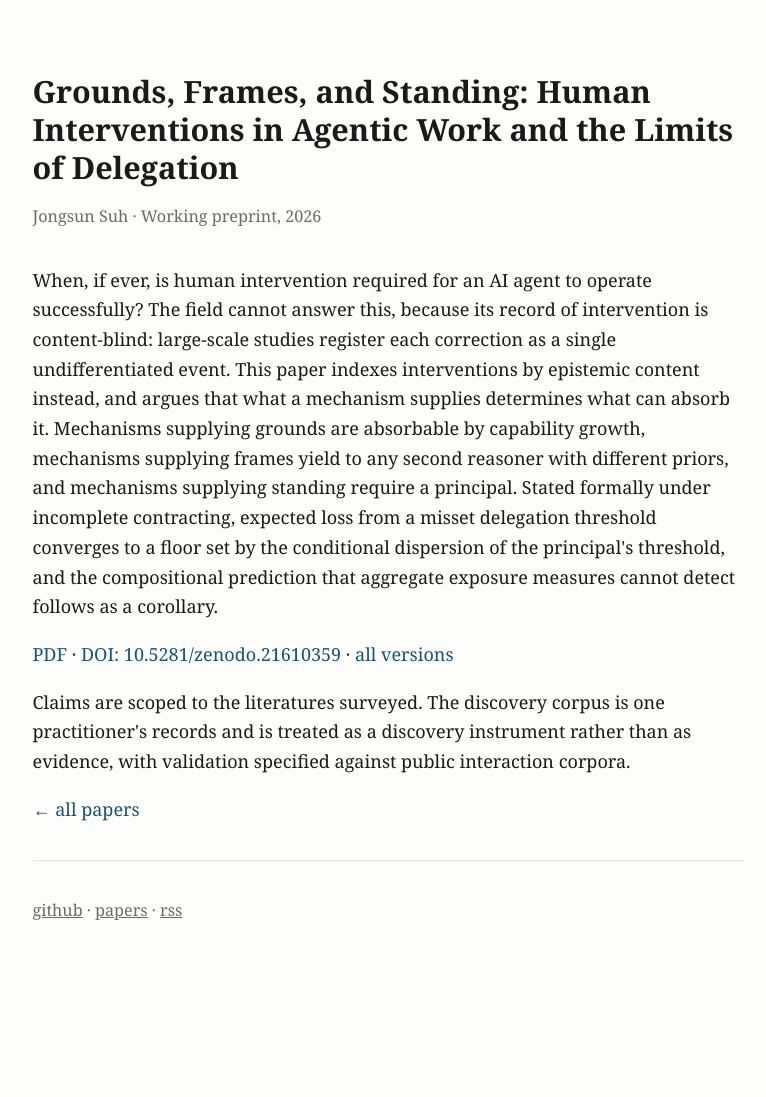
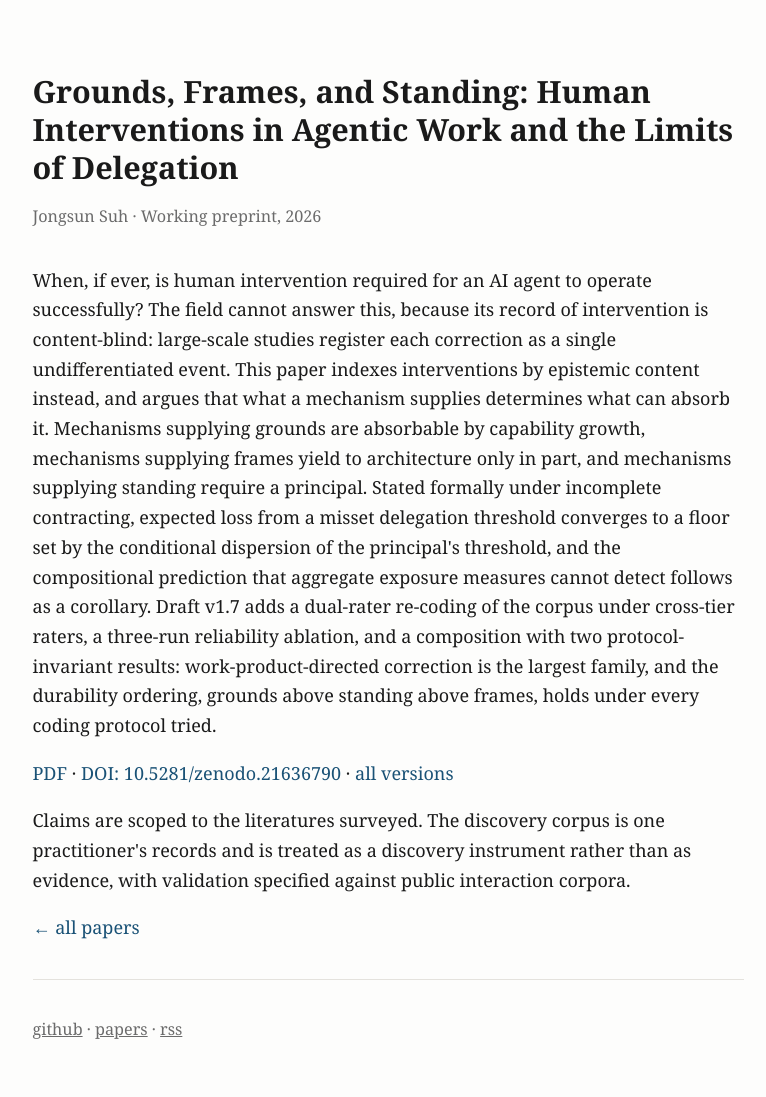
Before and after one commit to MajorLift/blog, a Jekyll site: the page built from papers/grounds-frames-standing.md, in a window 1280 px wide. Shown: the whole page, without its empty margins (252-1018 px from the left). Built offline with Jekyll 4.4.1, drawn with Linux system fonts in a browser that asks for light colours; before the commit the page ends 978 px from its top, so only the background shows below that.

Commit message:
Serve the published v1.7: mirror refreshed, DOI and abstract updated
The frames clause matches the open fork, and the abstract carries the
re-code program with its two protocol-invariant results. Version DOI
10.5281/zenodo.21636790 under the unchanged concept DOI.

Claude-Session: https://claude.ai/code/session_01QzrpuaaxiGyPWbFKHggd8b

```diff
--- a/papers/grounds-frames-standing.md
+++ b/papers/grounds-frames-standing.md
@@ -5,9 +5,9 @@ permalink: /papers/grounds-frames-standing/
 citation:
   title: "Grounds, Frames, and Standing: Human Interventions in Agentic Work and the Limits of Delegation"
   author: "Suh, Jongsun"
-  date: "2026/07/26"
+  date: "2026/07/28"
   pdf: /assets/pdf/suh-2026-grounds-frames-standing.pdf
-  doi: "10.5281/zenodo.21610359"
+  doi: "10.5281/zenodo.21636790"
 ---
 
 <article>
@@ -20,16 +20,20 @@ field cannot answer this, because its record of intervention is content-blind: l
 studies register each correction as a single undifferentiated event. This paper indexes
 interventions by epistemic content instead, and argues that what a mechanism supplies
 determines what can absorb it. Mechanisms supplying grounds are absorbable by capability
-growth, mechanisms supplying frames yield to any second reasoner with different priors, and
+growth, mechanisms supplying frames yield to architecture only in part, and
 mechanisms supplying standing require a principal. Stated formally under incomplete
 contracting, expected loss from a misset delegation threshold converges to a floor set by the
 conditional dispersion of the principal's threshold, and the compositional prediction that
-aggregate exposure measures cannot detect follows as a corollary.
+aggregate exposure measures cannot detect follows as a corollary. Draft v1.7 adds a dual-rater re-coding of the corpus under
+cross-tier raters, a three-run reliability ablation, and a composition with two
+protocol-invariant results: work-product-directed correction is the largest family, and
+the durability ordering, grounds above standing above frames, holds under every coding
+protocol tried.
 </p>
 
 <p>
 <a href="{{ '/assets/pdf/suh-2026-grounds-frames-standing.pdf' | relative_url }}">PDF</a> ·
-<a href="https://doi.org/10.5281/zenodo.21610359">DOI: 10.5281/zenodo.21610359</a> ·
+<a href="https://doi.org/10.5281/zenodo.21636790">DOI: 10.5281/zenodo.21636790</a> ·
 <a href="https://doi.org/10.5281/zenodo.21563154">all versions</a>
 </p>
 
```
Also changed, not shown: 1 other file.
